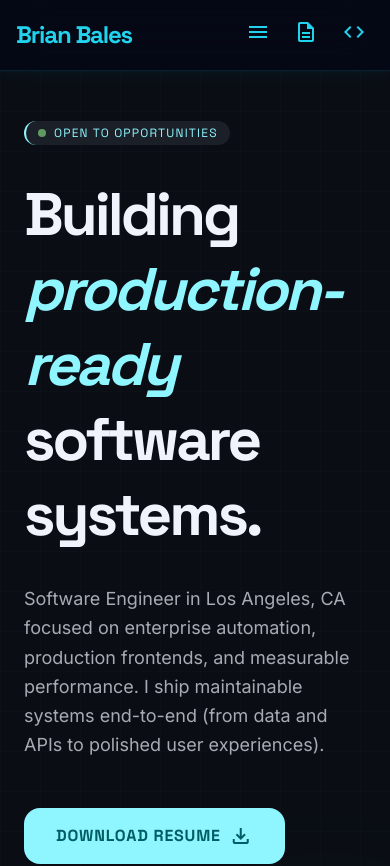
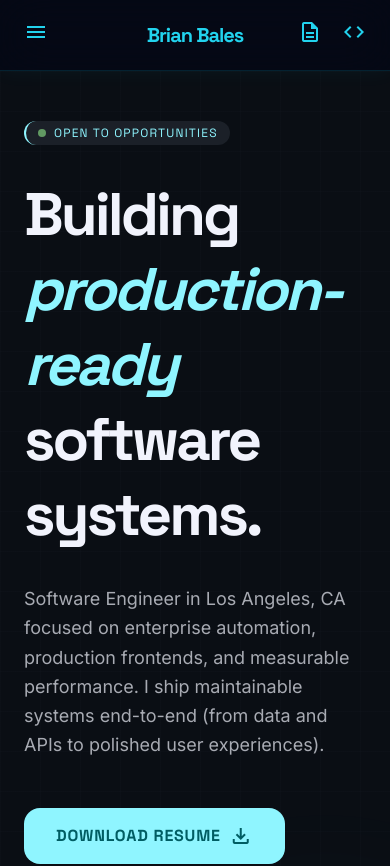
Before and after one commit to brianbales99/Personal-Portfolio, a React (Vite) app in the folder site/: page / in a window 390 px wide. Shown: the top 866 px of the page. Built offline with nearby package versions, Linux system fonts and the light colour scheme.

Commit message:
mobile view nav bar changes

```diff
--- a/site/src/components/SiteNav.tsx
+++ b/site/src/components/SiteNav.tsx
@@ -16,7 +16,60 @@ export function SiteNav() {
   return (
     <header className="sticky top-0 z-50 w-full border-b border-cyan-500/15 bg-slate-950/60 shadow-[0_0_20px_rgba(0,240,255,0.05)] backdrop-blur-xl">
       <nav className="mx-auto max-w-screen-2xl px-4 py-3 md:px-8 md:py-4">
-        <div className="flex items-center justify-between">
+        <div className="grid grid-cols-3 items-center md:hidden">
+          <div className="justify-self-start">
+            <button
+              type="button"
+              className="rounded-lg p-2 text-cyan-400 transition-all duration-300 hover:bg-cyan-500/10 hover:text-cyan-300 active:scale-95"
+              onClick={() => setMobileOpen((v) => !v)}
+              aria-label={mobileOpen ? "Close menu" : "Open menu"}
+            >
+              <span className="material-symbols-outlined">
+                {mobileOpen ? "close" : "menu"}
+              </span>
+            </button>
+          </div>
+
+          <Link
+            to="/"
+            className="justify-self-center font-headline text-xl font-bold tracking-tighter text-cyan-400"
+            onClick={() => setMobileOpen(false)}
+          >
+            {site.navBrand}
+          </Link>
+
+          <div className="flex items-center justify-self-end gap-1">
+            <div className="relative">
+              <a
+                href={site.resume.publicPath}
+                download
+                className="group rounded-lg p-2 text-cyan-400 transition-all duration-300 hover:bg-cyan-500/10 hover:text-cyan-300 active:scale-95"
+                aria-label="Resume download"
+              >
+                <span className="material-symbols-outlined">description</span>
+                <span className="pointer-events-none absolute right-0 top-full z-50 mt-2 hidden whitespace-nowrap rounded-md border border-cyan-500/20 bg-slate-950/90 px-3 py-1 font-label text-[11px] uppercase tracking-widest text-cyan-200 shadow-lg group-hover:block">
+                  Resume download
+                </span>
+              </a>
+            </div>
+            <div className="relative">
+              <a
+                href={site.links.github}
+                target="_blank"
+                rel="noopener noreferrer"
+                className="group rounded-lg p-2 text-cyan-400 transition-all duration-300 hover:bg-cyan-500/10 hover:text-cyan-300 active:scale-95"
+                aria-label="GitHub link"
+              >
+                <span className="material-symbols-outlined">code</span>
+                <span className="pointer-events-none absolute right-0 top-full z-50 mt-2 hidden whitespace-nowrap rounded-md border border-cyan-500/20 bg-slate-950/90 px-3 py-1 font-label text-[11px] uppercase tracking-widest text-cyan-200 shadow-lg group-hover:block">
+                  GitHub link
+                </span>
+              </a>
+            </div>
+          </div>
+        </div>
+
+        <div className="hidden items-center justify-between md:flex">
           <Link
             to="/"
             className="font-headline text-2xl font-bold tracking-tighter text-cyan-400"
@@ -39,16 +92,6 @@ export function SiteNav() {
             </NavLink>
           </div>
           <div className="flex items-center gap-2 md:gap-4">
-          <button
-            type="button"
-            className="rounded-lg p-2 text-cyan-400 transition-all duration-300 hover:bg-cyan-500/10 hover:text-cyan-300 active:scale-95 md:hidden"
-            onClick={() => setMobileOpen((v) => !v)}
-            aria-label={mobileOpen ? "Close menu" : "Open menu"}
-          >
-            <span className="material-symbols-outlined">
-              {mobileOpen ? "close" : "menu"}
-            </span>
-          </button>
             <div className="relative">
               <a
                 href={site.resume.publicPath}
```
Lines whose indentation alone changed are shown as unchanged.
